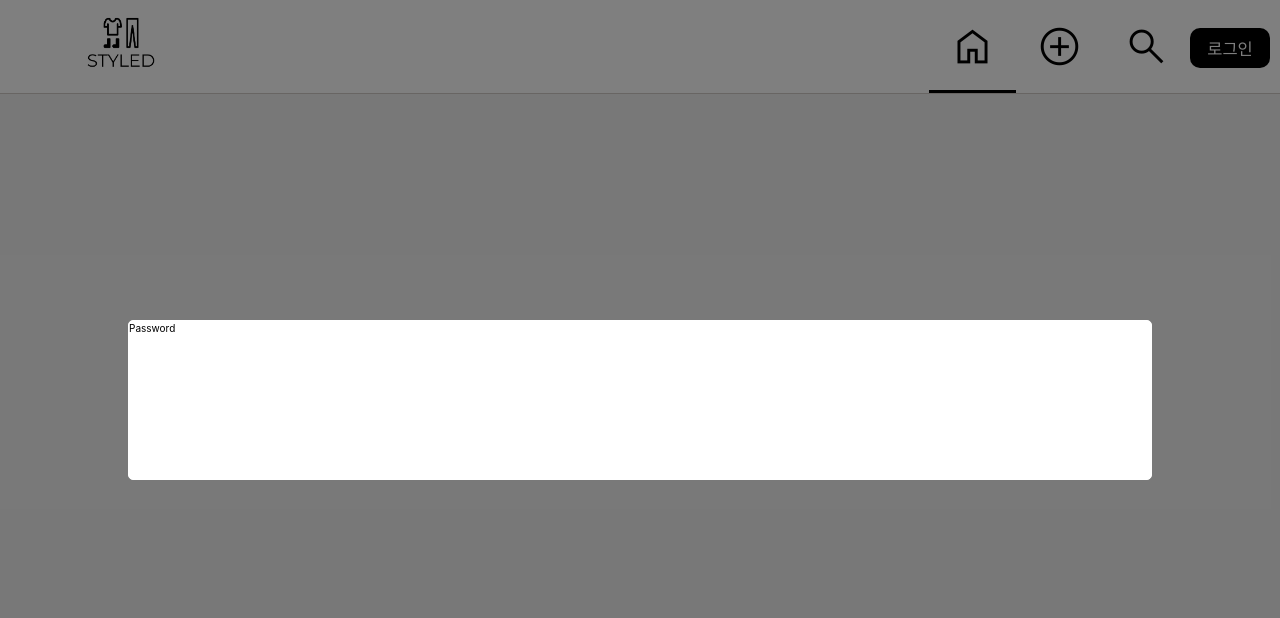
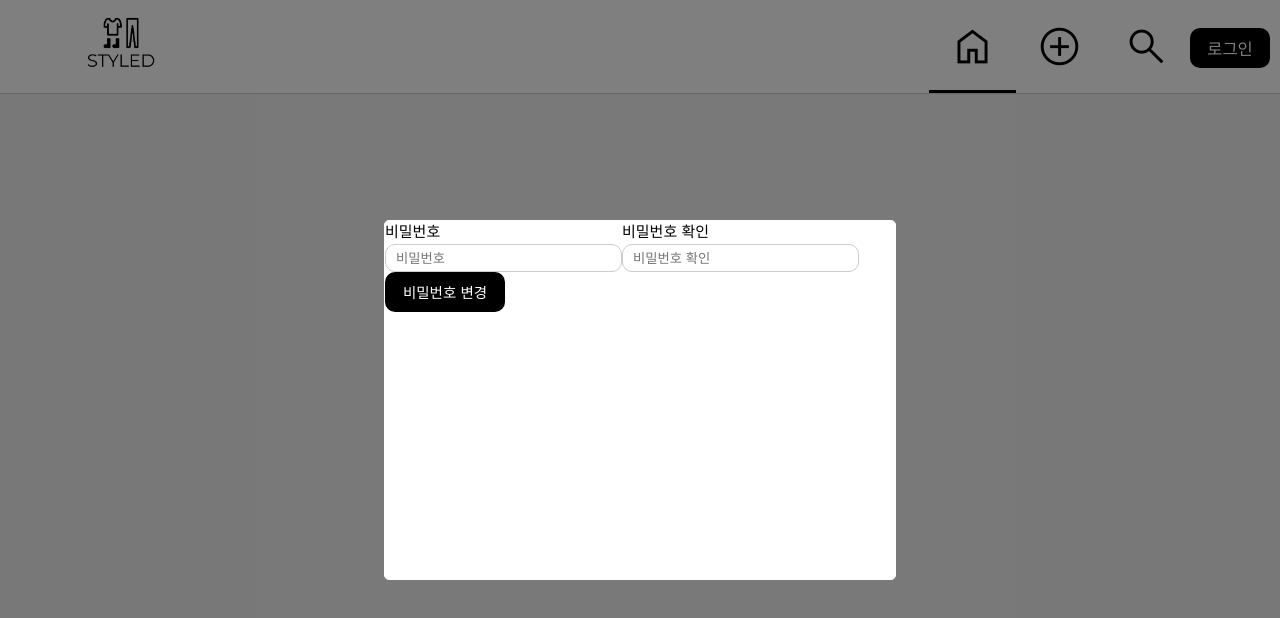
Before and after one commit to prgrms-fe-devcourse/FEDC5_STYLED_sehee, a React (Vite) app: page /edit-password/1 in a window 1280 px wide. Shown: the top 618 px of the page. Built offline with nearby package versions, Linux system fonts and the light colour scheme; no server answers; a web font is replaced by a local one.

Commit message:
Feat: 비밀번호 변경 기능

```diff
--- a/src/Constants/Message.ts
+++ b/src/Constants/Message.ts
@@ -1,6 +1,7 @@
 const ERROR_MESSAGES = {
   SIGN_UP: '회원가입에 실패하였습니다',
   LOGIN: '로그인에 실패하였습니다',
+  UPDATE_PASSWORD: '비밀번호 변경에 실패했습니다',
 };
 
 export default ERROR_MESSAGES;
--- /dev/null
+++ b/src/Pages/EditPasswordPage/PasswordModal/PasswordForm/index.tsx
@@ -0,0 +1,85 @@
+import { useMutation } from '@tanstack/react-query';
+import { useEffect, useRef, useState } from 'react';
+import { PutUpdatePasswordRequestType } from '@/Types/Request';
+import validatePassword from './validatePassword';
+import ERROR_MESSAGES from '@/Constants/Message';
+import { updateMyPassword } from '@/Services/Setting';
+import useForm from '@/Hooks/UseForm';
+import Button from '@/Components/Base/Button';
+import Input from '@/Components/Base/Input';
+import Spinner from '@/Components/Base/Spinner';
+
+interface Props {
+  onErrorCallback: (message: string) => void;
+}
+
+interface Ptype {
+  newPassword: string;
+  verifyPassword: string;
+}
+
+const PasswordForm = ({ onErrorCallback }: Props) => {
+  const inputRef = useRef<HTMLInputElement>(null);
+  const [isSuccess, setIsSuccess] = useState(false);
+
+  const { mutate } = useMutation({
+    mutationFn: ({ password }: PutUpdatePasswordRequestType) =>
+      updateMyPassword(password),
+    onSuccess: async (response) => {
+      setIsSuccess(response);
+    },
+    onError: () => onErrorCallback(ERROR_MESSAGES.UPDATE_PASSWORD),
+  });
+
+  const { values, errors, isLoading, handleOnChange, handleOnSubmit } =
+    useForm<Ptype>({
+      initialState: { newPassword: '', verifyPassword: '' },
+      callback: (): void => mutate({ password: values.newPassword }),
+      validate: (passwords) => validatePassword(passwords),
+    });
+
+  useEffect(() => {
+    if (inputRef.current) {
+      inputRef.current.focus();
+    }
+  }, []);
+
+  return (
+    <>
+      {isLoading && <Spinner />}
+      <form onSubmit={handleOnSubmit}>
+        <Input
+          type="password"
+          name="newPassword"
+          label="비밀번호"
+          placeholder="비밀번호"
+          required
+          errorMessage={errors.newPassword}
+          onChange={handleOnChange}
+        />
+        <Input
+          type="password"
+          name="verifyPassword"
+          label="비밀번호 확인"
+          placeholder="비밀번호 확인"
+          required
+          errorMessage={errors.verifyPassword}
+          onChange={handleOnChange}
+        />
+        <Button
+          height="4rem"
+          textSize="1.45rem"
+          width="12rem"
+          key="login"
+          borderRadius="1rem"
+          style={{ marginRight: '1rem' }}
+        >
+          비밀번호 변경
+        </Button>
+      </form>
+      {isSuccess && <div>good</div>}
+    </>
+  );
+};
+
+export default PasswordForm;
--- /dev/null
+++ b/src/Pages/EditPasswordPage/PasswordModal/PasswordForm/validatePassword.tsx
@@ -0,0 +1,27 @@
+interface Ptype {
+  newPassword: string;
+  verifyPassword: string;
+}
+
+const validatePassword = ({ newPassword, verifyPassword }: Ptype) => {
+  const validationErrors: Partial<Ptype> = {};
+
+  if (
+    newPassword &&
+    typeof newPassword === 'string' &&
+    newPassword.length < 8
+  ) {
+    validationErrors.newPassword = '비밀번호는 최소 8자 이상이어야 합니다.';
+  }
+  if (
+    verifyPassword &&
+    typeof verifyPassword === 'string' &&
+    verifyPassword !== newPassword
+  ) {
+    validationErrors.verifyPassword = '비밀번호가 일치하지 않습니다.';
+  }
+
+  return validationErrors;
+};
+
+export default validatePassword;
--- a/src/Pages/EditPasswordPage/PasswordModal/index.tsx
+++ b/src/Pages/EditPasswordPage/PasswordModal/index.tsx
@@ -1,12 +1,15 @@
-import { useState } from 'react';
+import { useCallback, useState } from 'react';
 import { useNavigate } from 'react-router-dom';
 import Modal from '@/Components/Common/Modal';
 import useTabStore from '@/Stores/Tab';
+import PasswordForm from './PasswordForm';
+import Alert from '@/Components/Common/Alert';
 
 const PasswordModal = () => {
   const [isPasswordModalOpen, setPasswordModalOpen] = useState(true);
   const navigate = useNavigate();
   const { prev, setTab } = useTabStore();
+  const [alertMessage, setAlertMessage] = useState('');
 
   const handleCloseModal = (state: boolean) => {
     navigate(-1);
@@ -14,13 +17,26 @@ const PasswordModal = () => {
     setTab(prev);
   };
 
+  const onErrorCallback = useCallback((errorMessage: string) => {
+    setAlertMessage(errorMessage);
+  }, []);
+
   return isPasswordModalOpen ? (
-    <Modal
-      height={20}
-      onChangeOpen={handleCloseModal}
-    >
-      <h1>Password</h1>
-    </Modal>
+    <>
+      <Modal
+        height={45}
+        width={40}
+        onChangeOpen={handleCloseModal}
+      >
+        <PasswordForm onErrorCallback={onErrorCallback} />
+      </Modal>
+      {alertMessage && (
+        <Alert
+          message={alertMessage}
+          onChangeOpen={() => setAlertMessage('')}
+        />
+      )}
+    </>
   ) : null;
 };
 
--- a/src/Services/Auth/index.ts
+++ b/src/Services/Auth/index.ts
@@ -39,7 +39,6 @@ export const signUp = async ({
         password,
       },
     );
-
     return res.data;
   } catch (e) {
     handleError(e);
```
